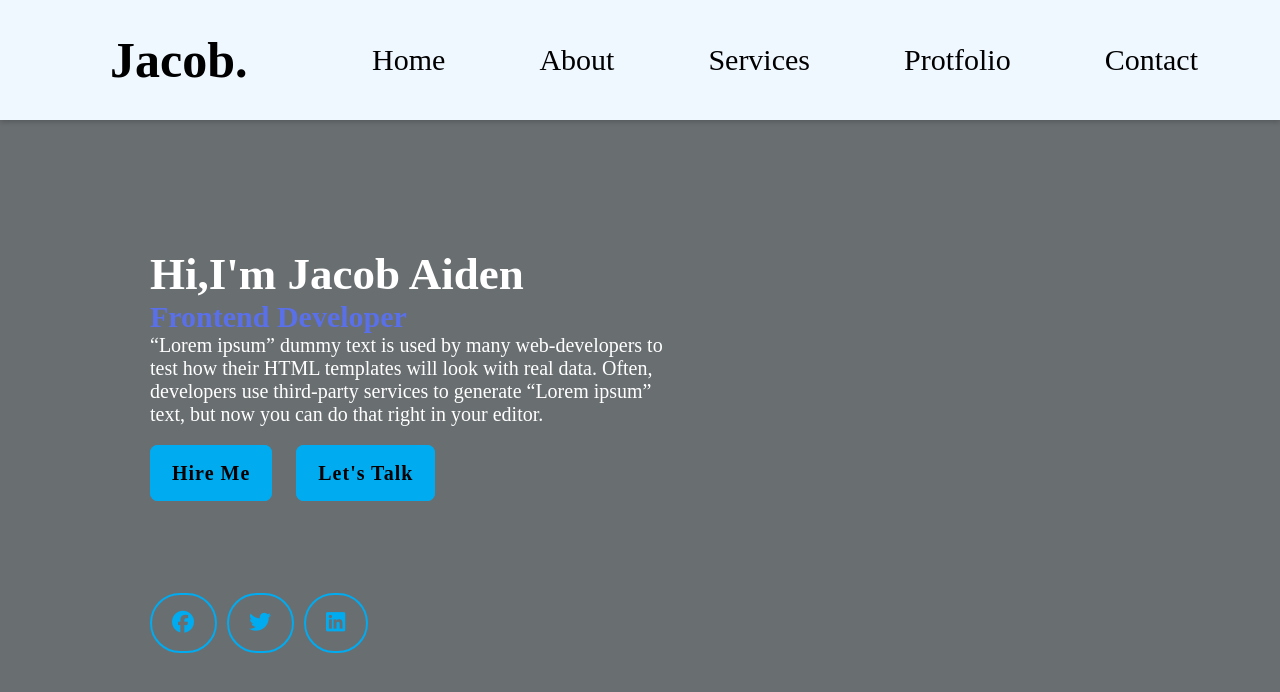
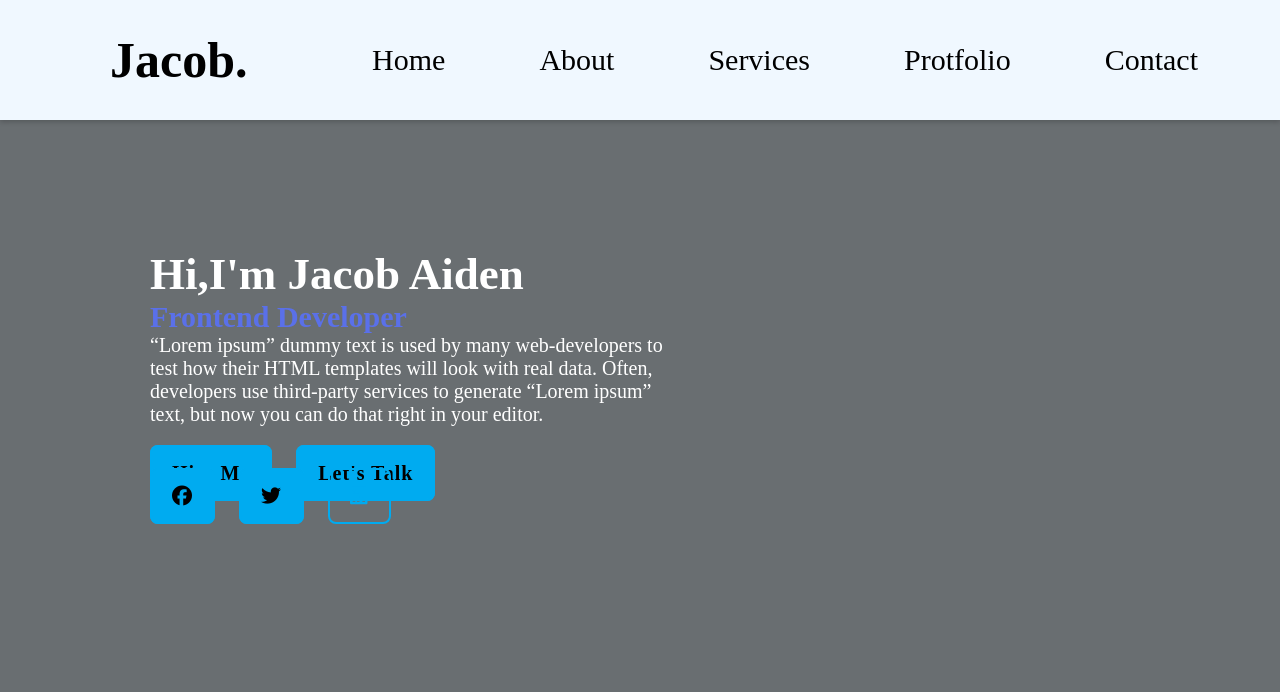
Before and after one commit to ImranAhmedRahad/Simple_Page_Design, a plain HTML site: page Simple Page Design Using Html & Css Task-5/index.html in a window 1280 px wide. Drawn offline with Linux system fonts and the light colour scheme.

Commit message:
Update style.css

```diff
--- a/Simple Page Design Using Html & Css Task-5/style.css
+++ b/Simple Page Design Using Html & Css Task-5/style.css
@@ -103,19 +103,3 @@ body{
     background: #00abf0;
     color: black;
 }
-.icon-add{
-    margin-top:18%;
-    display: flex;
-}
-.icon-add a{
-    font-size: 22px;
-    color: #00abf0;
-    background: transparent;
-    transition: 0.4s;
-    border-radius: 50px;
-    margin-right: 10px;
-}
-.icon-add a:hover{
-   color: black;
-   transform: scale(1.2);
-}
```
